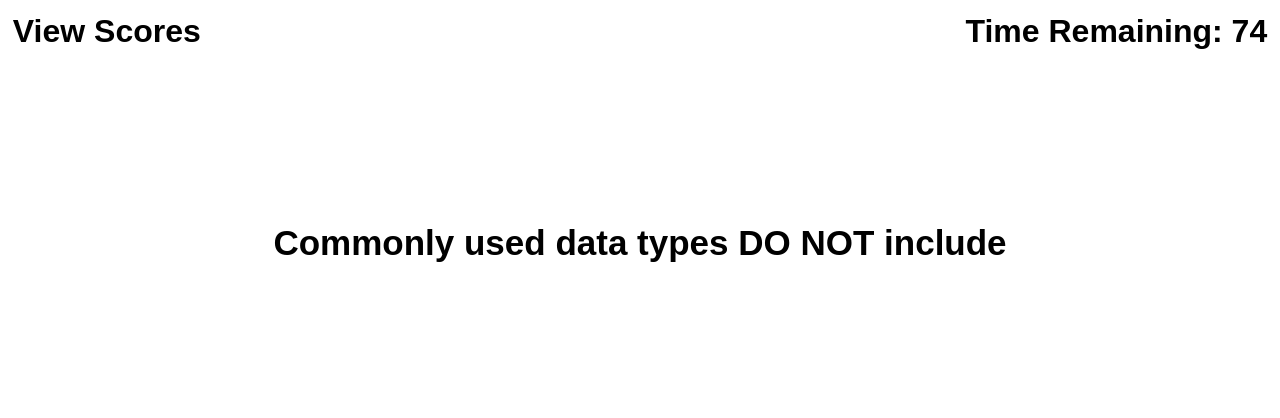
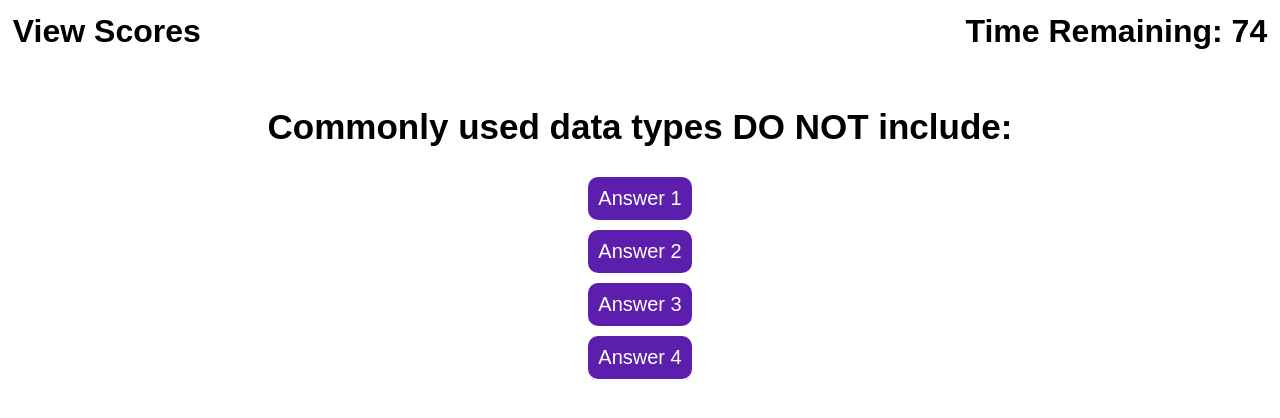
Before and after one commit to migavg/code-quiz, a plain HTML site: page index.html in a window 1280 px wide. Both pictures are taken after a click on the button "Start Quiz". Drawn offline with Linux system fonts and the light colour scheme.

Commit message:
added an object that will populate the question id in the html with a show question function

```diff
--- a/assets/css/style.css
+++ b/assets/css/style.css
@@ -26,6 +26,7 @@
 
 h2 {
 font-size: 35px;
+padding-bottom: 30px;
 
 }
 
@@ -40,7 +41,7 @@ p {
     font-size: large;
 }
 
-.startBtn {
+.startBtn, button {
 
     background-color: rgb(92, 30, 173);
     padding: 10px;
@@ -51,7 +52,7 @@ p {
     border: 0ch;
 }
 
-.startBtn:hover {
+.startBtn:hover, button:hover {
 
     background-color: rgb(43, 9, 87);
     padding: 10px;
@@ -66,3 +67,11 @@ p {
 .hide {
     display: none;
 }
+
+.buttonLayout {
+    display: flex;
+    flex-direction: column;
+    justify-content: flex-start;
+   gap: 10px;
+
+}
--- a/assets/js/script.js
+++ b/assets/js/script.js
@@ -2,8 +2,20 @@ var startButton = document.getElementById("start-button");
 var quizTimer = document.querySelector(".timer");
 var secondsLeft = 76;
 var startPage = document.getElementById("start-page");
+var questionContainer = document.getElementById("questionBlock");
+var questionElement = document.getElementById("question");
+var answerButtons = document.getElementById("answer-buttons");
 
 
+var questionPool = {
+
+    firstQuestion:"Commonly used data types DO NOT include:",
+    secondQuestion:"What is 1 + 1?",
+    secondQuestion:"What is 1 + 1?",
+    secondQuestion:"What is 1 + 1?"
+
+
+}
 
 
 
@@ -20,7 +32,18 @@ function startQuiz() {
 
 startButton.classList.add("hide");
 startPage.classList.add("hide");
+questionContainer.classList.remove("hide");
+showQuestion();
+}
+
+function showQuestion() {
+    questionElement.innerText = questionPool.firstQuestion;
+
 
 }
 
+
+
+
+// button that is suppose to start the quiz
 startButton.addEventListener("click", startQuiz);
--- a/index.html
+++ b/index.html
@@ -25,9 +25,14 @@
         <button id="start-button" class="startBtn">Start Quiz</button>
     </div>
 
-    <div class="quizBox" id="questions-container">
-        <h2> Commonly used data types DO NOT include</h2>
-
+    <div class="quizBox hide" id="questionBlock">
+        <h2 id="question">Question</h2>
+        <div id="answer-buttons" class="buttonLayout">
+            <button class="button">Answer 1</button>
+            <button class="button">Answer 2</button>
+            <button class="button">Answer 3</button>
+            <button class="button">Answer 4</button>
+        </div>
     </div>
 
     <script src="./assets/js/script.js"></script>
```
